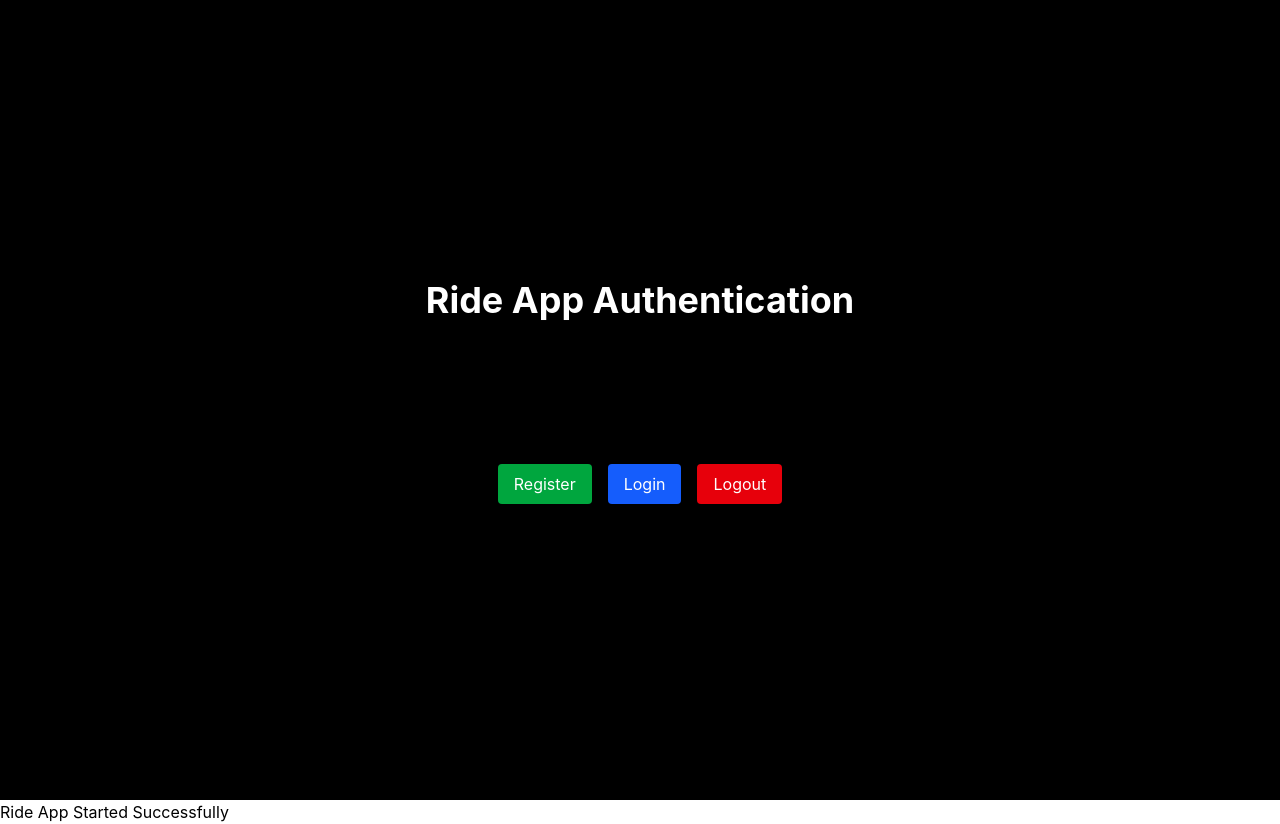
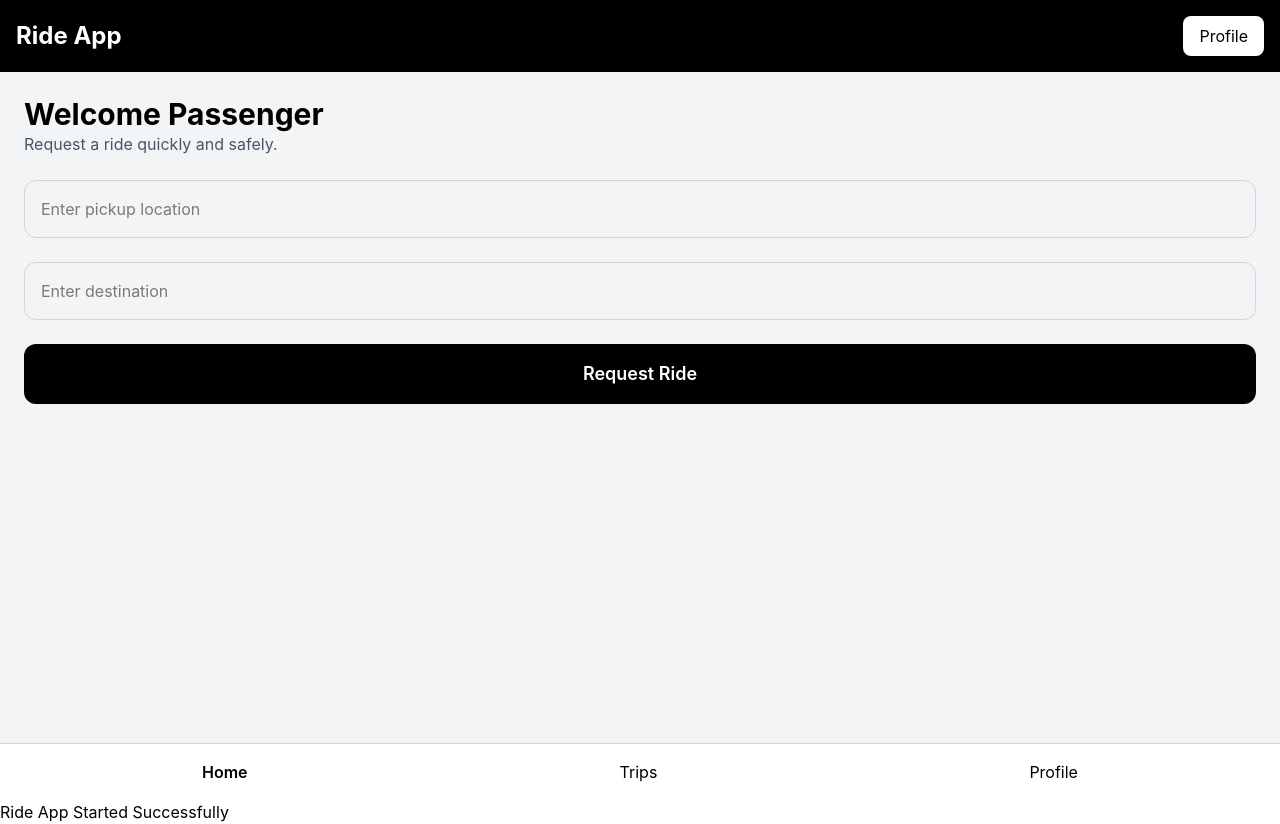
Before and after one commit to Inariuso/D2D, a React (Vite) app: page / in a window 1280 px wide. Built offline with nearby package versions, Linux system fonts and the light colour scheme.

Commit message:
Passenger dashboard UI created

```diff
--- a/src/App.jsx
+++ b/src/App.jsx
@@ -1,89 +1,5 @@
-import { useState } from "react"
-import {
-  registerUser,
-  loginUser,
-  logoutUser,
-} from "./services/auth"
+import PassengerDashboard from "./pages/PassengerDashboard"
 
 export default function App() {
-  const [email, setEmail] = useState("")
-  const [password, setPassword] = useState("")
-  const [message, setMessage] = useState("")
-
-  const handleRegister = async () => {
-    try {
-      await registerUser(email, password)
-      setMessage("Registration successful")
-    } catch (error) {
-      setMessage(error.message)
-    }
-  }
-
-  const handleLogin = async () => {
-    try {
-      await loginUser(email, password)
-      setMessage("Login successful")
-    } catch (error) {
-      setMessage(error.message)
-    }
-  }
-
-  const handleLogout = async () => {
-    try {
-      await logoutUser()
-      setMessage("Logout successful")
-    } catch (error) {
-      setMessage(error.message)
-    }
-  }
-
-  return (
-    <div className="min-h-screen bg-black text-white flex flex-col items-center justify-center gap-4 p-6">
-
-      <h1 className="text-4xl font-bold">
-        Ride App Authentication
-      </h1>
-
-      <input
-        type="email"
-        placeholder="Email"
-        className="p-3 rounded text-black w-80"
-        value={email}
-        onChange={(e) => setEmail(e.target.value)}
-      />
-
-      <input
-        type="password"
-        placeholder="Password"
-        className="p-3 rounded text-black w-80"
-        value={password}
-        onChange={(e) => setPassword(e.target.value)}
-      />
-
-      <div className="flex gap-4">
-        <button
-          onClick={handleRegister}
-          className="bg-green-600 px-4 py-2 rounded"
-        >
-          Register
-        </button>
-
-        <button
-          onClick={handleLogin}
-          className="bg-blue-600 px-4 py-2 rounded"
-        >
-          Login
-        </button>
-
-        <button
-          onClick={handleLogout}
-          className="bg-red-600 px-4 py-2 rounded"
-        >
-          Logout
-        </button>
-      </div>
-
-      <p>{message}</p>
-    </div>
-  )
+  return <PassengerDashboard />
 }
--- /dev/null
+++ b/src/pages/PassengerDashboard.jsx
@@ -0,0 +1,69 @@
+export default function PassengerDashboard() {
+    return (
+      <div className="min-h-screen bg-gray-100 flex flex-col">
+
+        {/* Header */}
+        <header className="bg-black text-white p-4 flex justify-between items-center">
+          <h1 className="text-2xl font-bold">
+            Ride App
+          </h1>
+
+          <button className="bg-white text-black px-4 py-2 rounded-lg">
+            Profile
+          </button>
+        </header>
+
+        {/* Main Content */}
+        <main className="flex-1 p-6 flex flex-col gap-6">
+
+          <div>
+            <h2 className="text-3xl font-bold">
+              Welcome Passenger
+            </h2>
+
+            <p className="text-gray-600">
+              Request a ride quickly and safely.
+            </p>
+          </div>
+
+          {/* Pickup */}
+          <input
+            type="text"
+            placeholder="Enter pickup location"
+            className="p-4 rounded-xl border border-gray-300"
+          />
+
+          {/* Destination */}
+          <input
+            type="text"
+            placeholder="Enter destination"
+            className="p-4 rounded-xl border border-gray-300"
+          />
+
+          {/* Request Button */}
+          <button className="bg-black text-white p-4 rounded-xl text-lg font-semibold">
+            Request Ride
+          </button>
+
+        </main>
+
+        {/* Bottom Navigation */}
+        <nav className="bg-white border-t border-gray-300 p-4 flex justify-around">
+
+          <button className="font-semibold">
+            Home
+          </button>
+
+          <button>
+            Trips
+          </button>
+
+          <button>
+            Profile
+          </button>
+
+        </nav>
+
+      </div>
+    )
+  }
```
